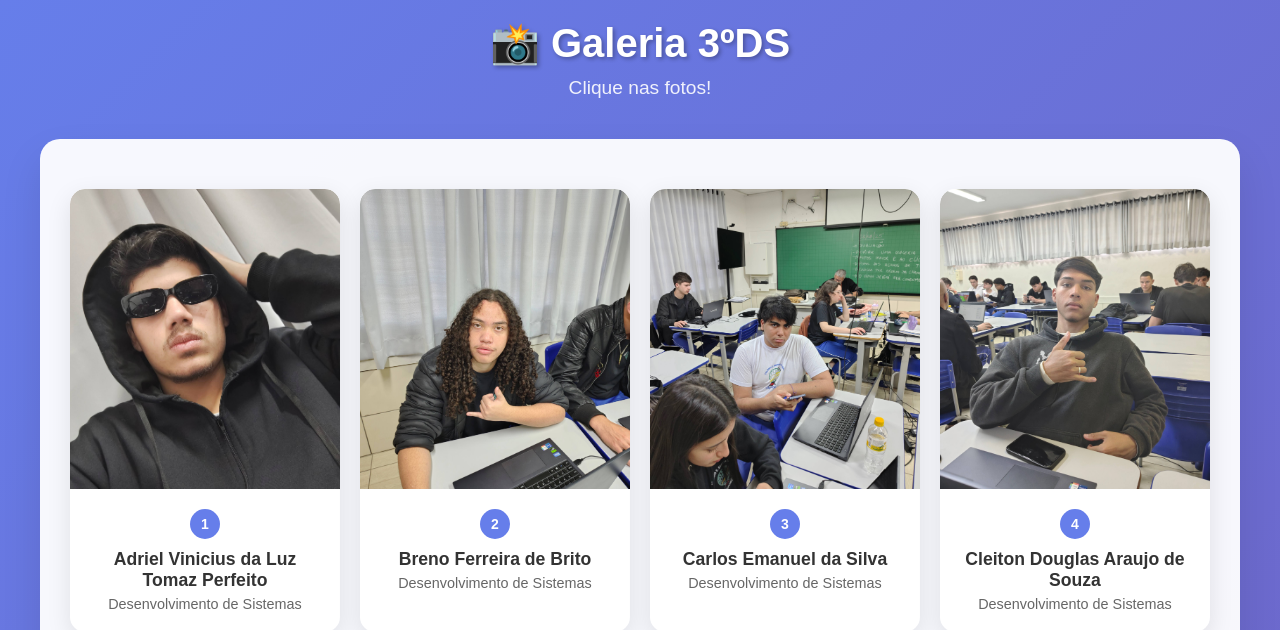
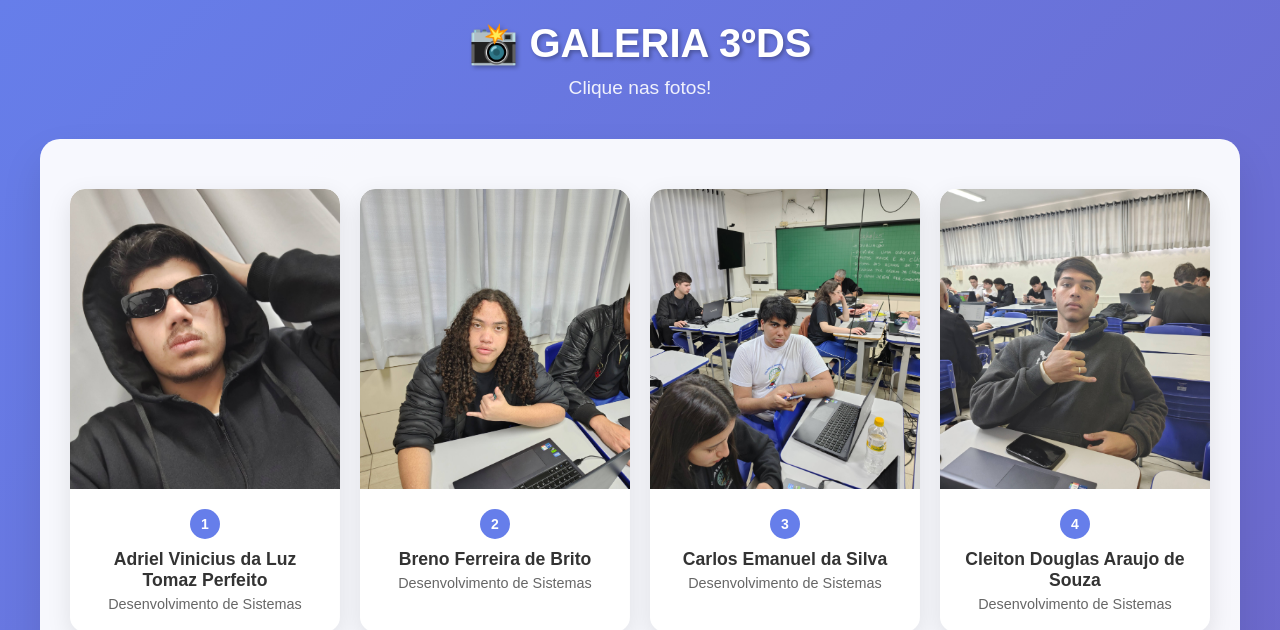
Before and after one commit to OAdrielTomaz/Galeria-Borzuk, a plain HTML site: page index.html in a window 1280 px wide. Shown: the top 630 px of the page. Drawn offline with Linux system fonts and the light colour scheme.

Commit message:
Update index.html

```diff
--- a/index.html
+++ b/index.html
@@ -10,7 +10,7 @@
 <body>
     <!-- Cabeçalho da página -->
     <div class="header">
-        <h1>📸 Galeria 3ºDS</h1>
+        <h1>📸 GALERIA 3ºDS</h1>
         <p>Clique nas fotos!</p>
     </div>
 
```
